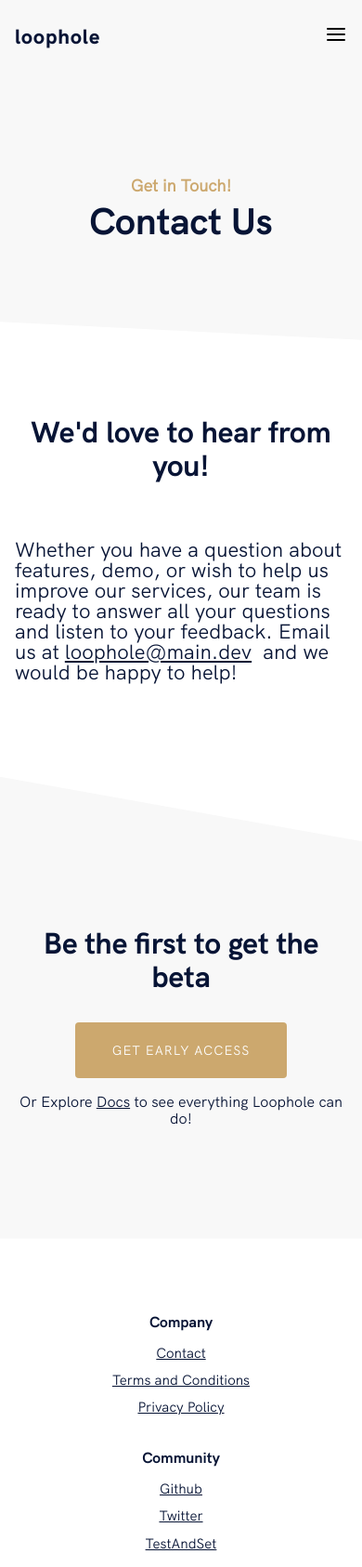
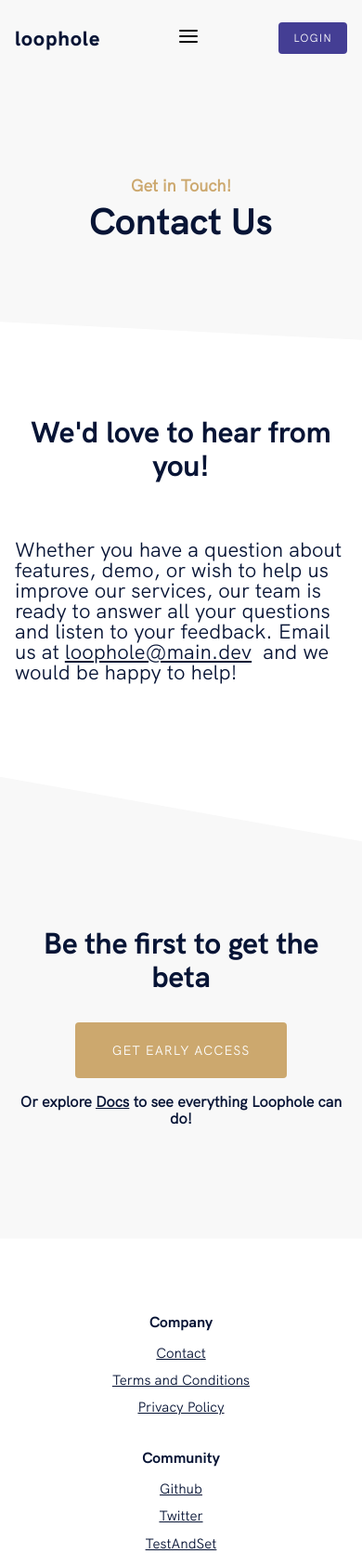
Before and after one commit to loophole/website, a Gatsby site: page /contact in a window 390 px wide. Shown: the top 1686 px of the page at 93% size. Built offline with nearby package versions, Linux system fonts and the light colour scheme; Gatsby itself is replaced by a stand-in of ours.

Commit message:
Improve responsiveness part 2

```diff
--- a/src/components/common/footer/getstarted.js
+++ b/src/components/common/footer/getstarted.js
@@ -14,6 +14,13 @@ const GetStarted = () => {
     window.open("https://github.com/loophole/cli/releases/latest");
   };
 
+  const subTitle = <Subtitle>
+    <b>
+      Or explore <Link to="/docs">Docs</Link> to see everything Loophole
+      can do!
+    </b>
+  </Subtitle>;
+
   return (
     <StyledSection>
       {!isAuthenticated ? (
@@ -22,23 +29,13 @@ const GetStarted = () => {
           <TryItButton onClick={loginWithRedirect} onKeyDown={loginWithRedirect}>
             Get early access
           </TryItButton>
-          <Subtitle>
-            {" "}
-            Or Explore <Link to="/docs">Docs</Link> to see everything Loophole
-            can do!
-          </Subtitle>
+          {subTitle}
         </GetStartedContainer>
       ) : (
           <GetStartedContainer>
             <GetStartedTitle>Get the latest release</GetStartedTitle>
             <TryItButton onClick={handleSubmit} onKeyDown={handleSubmit}>Download</TryItButton>
-            <Subtitle>
-              <b>
-                {" "}
-              Or explore <Link to="/docs">Docs</Link> to see everything Loophole
-              can do!{" "}
-              </b>{" "}
-            </Subtitle>
+            {subTitle}
           </GetStartedContainer>
         )}
     </StyledSection>
--- a/src/components/common/navigation/account-menu.js
+++ b/src/components/common/navigation/account-menu.js
@@ -6,26 +6,36 @@ import { Link } from "gatsby";
 const AccountMenu = () => {
   const { isAuthenticated, user, loginWithRedirect, logout } = useAuth0();
   return (
-    <div>
-      {user && <span>Logged in as {user.nickname} </span>}
+    <AccountMenuWrapper>
       {isAuthenticated ? (
         <ButtonGroup>
           <ActionButtonLink to={"/profile"}>Profile</ActionButtonLink>
           <ActionButtonSecondary onClick={logout} onKeyDown={logout}>Logout</ActionButtonSecondary>
         </ButtonGroup>
       ) : (
-        <ActionButtonSecondary onClick={loginWithRedirect} onKeyDown={loginWithRedirect}>
-          Login
-        </ActionButtonSecondary>
-      )}
-    </div>
+          <ActionButtonSecondary onClick={loginWithRedirect} onKeyDown={loginWithRedirect}>
+            Login
+          </ActionButtonSecondary>
+        )}
+      {user && <span>Logged in as {user.nickname} </span>}
+    </AccountMenuWrapper>
   );
 };
 
 export default AccountMenu;
 
+const AccountMenuWrapper = styled.div`
+  display: flex;
+  flex-direction: column;
+
+  span {
+    text-align: right;
+    margin: 5px;
+  }
+`;
+
 const ButtonGroup = styled.div`
-  display: inline-block;
+  display: flex;
 `;
 
 const ActionButton = styled.button`
--- a/src/components/common/navigation/style.js
+++ b/src/components/common/navigation/style.js
@@ -86,8 +86,9 @@ export const Brand = styled.div`
 export const ActionsContainer = styled.div`
   display: flex;
   align-items: center;
-  @media (max-width: ${(props) => props.theme.screen.xs}) {
-    display: none;
+
+  @media (max-width: ${(props) => props.theme.screen.md}) {
+    flex-direction: column;
   }
 `;
 
--- a/src/components/home/features.js
+++ b/src/components/home/features.js
@@ -90,9 +90,10 @@ const FeaturesGrid = styled.div`
 
 const FeatureItem = styled.div`
   display: flex;
-  justify-content: left;
+  justify-content: center;
   align-items: center;
   flex-direction: column;
+  text-align: center;
 `;
 
 const FeatureTitle = styled.h4`
```
Also changed, not shown: src/components/profile/header.js (+5 -5 lines), src/components/profile/summary.js (+10 -0 lines).
